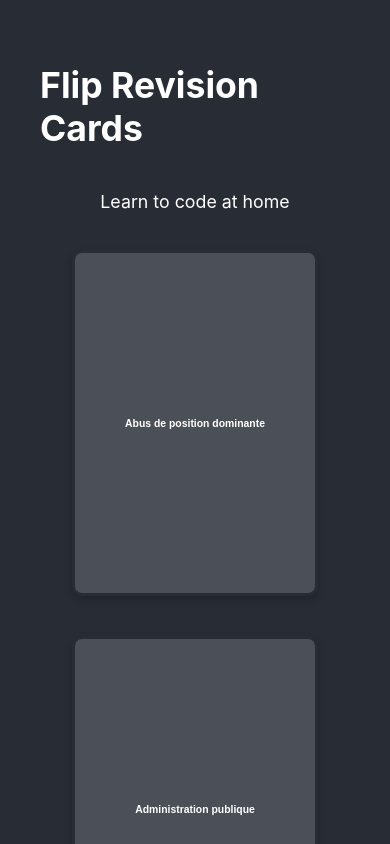
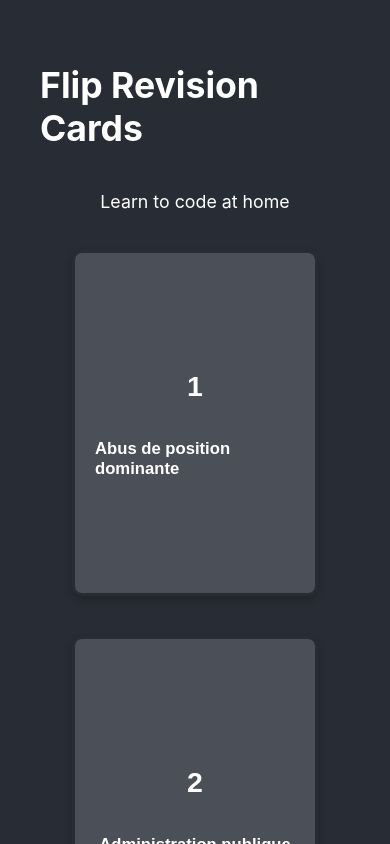
Before and after one commit to D-Seonay/FRC, a React (Create React App) app in the folder flip-revision-card/: page / in a window 390 px wide. Shown: the top 844 px of the page. Built offline with nearby package versions, Linux system fonts and the light colour scheme.

Commit message:
Update font size and add card ID

```diff
--- a/flip-revision-card/src/App.css
+++ b/flip-revision-card/src/App.css
@@ -98,6 +98,9 @@ html {
   transform: rotateY(180deg);
   transition: ease-in all 1s;
 }
+.card.flipped h1 {
+  transform: rotateY(180deg);
+}
 .card.flipped .card-front {
   display: none;
 }
@@ -122,7 +125,7 @@ html {
   .card {
     width: 200px;
     height: 300px;
-    font: 0.5em sans-serif;
+    font: 0.8em sans-serif;
   }
 
 }
--- a/flip-revision-card/src/App.js
+++ b/flip-revision-card/src/App.js
@@ -8,11 +8,8 @@ function App() {
         <h1>Flip Revision Cards</h1>
         <p>Learn to code at home</p>
         <div className="cards">
-          <Cards />
+          <Cards/>
         </div>
-
-
-
       </header>
     </div>
   );
--- a/flip-revision-card/src/components/Cards.js
+++ b/flip-revision-card/src/components/Cards.js
@@ -28,6 +28,7 @@ function Cards() {
                     className={`card ${card.isFlipped ? 'flipped' : ''}`}
                     onClick={() => handleCardClick(index)}
                 >
+                    <h1>{card.id}</h1>
                     <div className="card-front">
                         <h3>{card.word}</h3>
                     </div>
```
